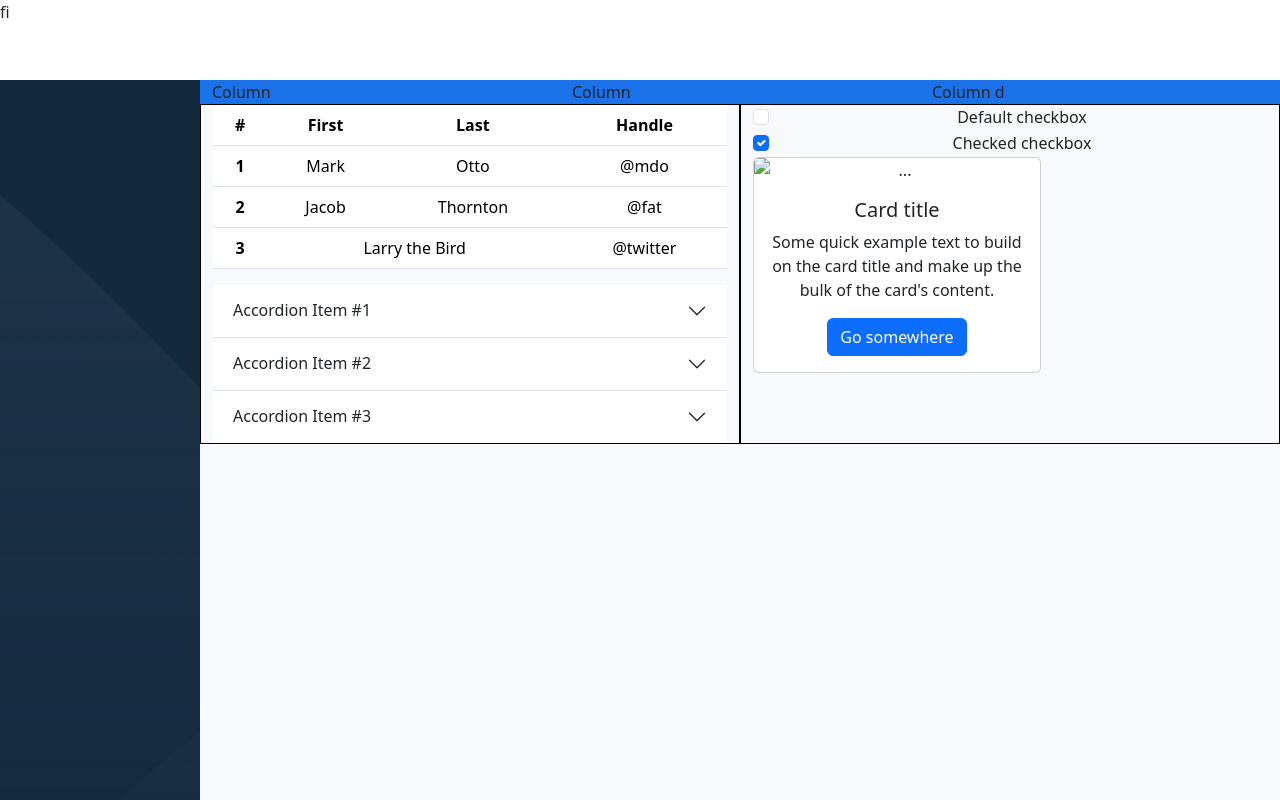
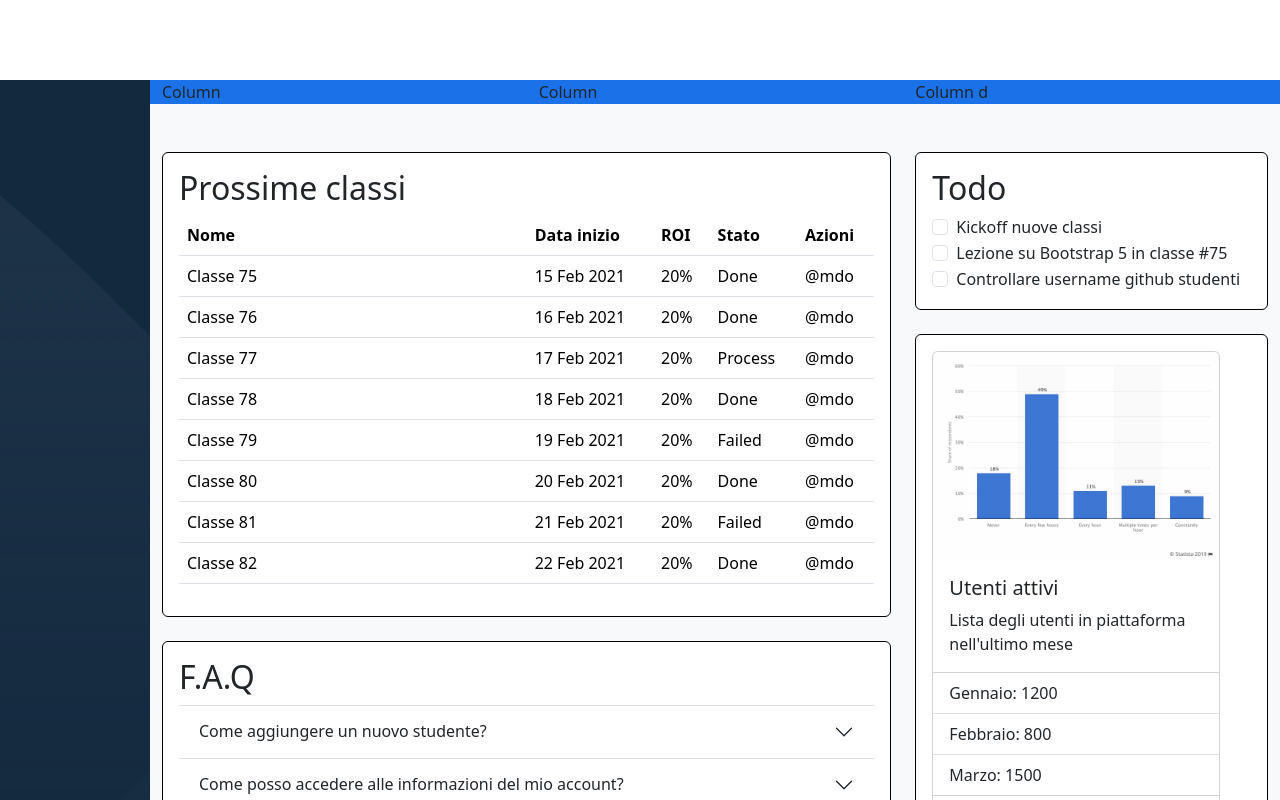
Before and after one commit to MarcoFonti/html-css-bootstrap-dashboard, a plain HTML site: page index.html in a window 1280 px wide. Drawn offline with nearby package versions, Linux system fonts and the light colour scheme.

Commit message:
add main

```diff
--- a/css/style.css
+++ b/css/style.css
@@ -38,6 +38,7 @@
 }
 
 
+
 /* TODO: Inizio */
 
 /* Header Attività */
@@ -45,11 +46,15 @@
     background-color: #1B72E8;
 }
 
+.title-table {
+    background-color: #342e2e;
+}
+
 /* ?MEDRIA QUERY*/
 @media screen and (min-width: 992px) {
 
     /* Grandezza Aside */
     .recipe-aside {
-        flex-basis: 200px;
+        flex-basis: 150px;
     }
 }
--- a/index.html
+++ b/index.html
@@ -13,7 +13,6 @@
 </head>
 <body>
     <header class="recipe-header">
-        fi
 
     </header>
       <div class="recipe-content flex">
@@ -23,7 +22,9 @@
         <main class="recipe-activity">
           <header class="header-activity">
             <div class="container">
+              <!-- Contenitore Row -->
               <div class="row row-cols-1 row-cols-md-3">
+                <!-- Collona Primaria -->
                 <div class="col order-md-1">
                   Column d
                 </div>
@@ -37,50 +38,91 @@
             </div>
           </header>
           <section class="recipe-progression">
-                  <div class="container text-center">
-
-
-                    <div class="row row-cols-1 row-cols-md-2">
-
-                      <!-- COL1 -->
-                      <div class="col border border-black">
-                        <!-- 1 -->
-                        <table class="table">
+            <div class="container">
+              <div class="row py-5">
+                <div class="col-12 col-md-8">
+                  <div class="border border-black p-3 rounded-2 bg-white mb-4">
+                    <!-- Tabella Classi -->
+                      <h2>Prossime classi</h2>
+                    <table class="table caption-top table-hover">
                       <thead>
                         <tr>
-                              <th scope="col">#</th>
-                              <th scope="col">First</th>
-                              <th scope="col">Last</th>
-                              <th scope="col">Handle</th>
+                          <th class="col-6" scope="col">Nome</th>
+                          <th scope="col">Data inizio</th>
+                          <th scope="col">ROI</th>
+                          <th scope="col">Stato</th>
+                          <th scope="col">Azioni</th>
                         </tr>
                       </thead>
                       <tbody>
                         <tr>
-                              <th scope="row">1</th>
-                              <td>Mark</td>
-                              <td>Otto</td>
+                          <td>Classe 75</td>
+                          <td>15 Feb 2021</td>
+                          <td>20%</td>
+                          <td>Done</td>
                           <td>@mdo</td>
                         </tr>
                         <tr>
-                              <th scope="row">2</th>
-                              <td>Jacob</td>
-                              <td>Thornton</td>
-                              <td>@fat</td>
+                          <td>Classe 76</td>
+                          <td>16 Feb 2021</td>
+                          <td>20%</td>
+                          <td>Done</td>
+                          <td>@mdo</td>
                         </tr>
                         <tr>
-                              <th scope="row">3</th>
-                              <td colspan="2">Larry the Bird</td>
-                              <td>@twitter</td>
+                          <td>Classe 77</td>
+                          <td>17 Feb 2021</td>
+                          <td>20%</td>
+                          <td>Process</td>
+                          <td>@mdo</td>
+                        </tr>
+                        <tr>
+                          <td>Classe 78</td>
+                          <td>18 Feb 2021</td>
+                          <td>20%</td>
+                          <td>Done</td>
+                          <td>@mdo</td>
+                        </tr>
+                        <tr>
+                          <td>Classe 79</td>
+                          <td>19 Feb 2021</td>
+                          <td>20%</td>
+                          <td>Failed</td>
+                          <td>@mdo</td>
+                        </tr>
+                        <tr>
+                          <td>Classe 80</td>
+                          <td>20 Feb 2021</td>
+                          <td>20%</td>
+                          <td>Done</td>
+                          <td>@mdo</td>
+                        </tr>
+                        <tr>
+                          <td>Classe 81</td>
+                          <td>21 Feb 2021</td>
+                          <td>20%</td>
+                          <td>Failed</td>
+                          <td>@mdo</td>
+                        </tr>
+                        <tr>
+                          <td>Classe 82</td>
+                          <td>22 Feb 2021</td>
+                          <td>20%</td>
+                          <td>Done</td>
+                          <td>@mdo</td>
                         </tr>
                       </tbody>
                     </table>
+                  </div>
 
-                        <!-- 2 -->
+                  <!-- F.A.Q -->
+                  <div class="border border-black p-3 rounded-2 bg-white">
                     <div class="accordion accordion-flush" id="accordionFlushExample">
+                      <h2>F.A.Q</h2>
                       <div class="accordion-item">
                         <h2 class="accordion-header">
                           <button class="accordion-button collapsed" type="button" data-bs-toggle="collapse" data-bs-target="#flush-collapseOne" aria-expanded="false" aria-controls="flush-collapseOne">
-                                Accordion Item #1
+                            Come aggiungere un nuovo studente?
                           </button>
                         </h2>
                         <div id="flush-collapseOne" class="accordion-collapse collapse" data-bs-parent="#accordionFlushExample">
@@ -90,7 +132,7 @@
                       <div class="accordion-item">
                         <h2 class="accordion-header">
                           <button class="accordion-button collapsed" type="button" data-bs-toggle="collapse" data-bs-target="#flush-collapseTwo" aria-expanded="false" aria-controls="flush-collapseTwo">
-                                Accordion Item #2
+                            Come posso accedere alle informazioni del mio account?
                           </button>
                         </h2>
                         <div id="flush-collapseTwo" class="accordion-collapse collapse" data-bs-parent="#accordionFlushExample">
@@ -100,7 +142,7 @@
                       <div class="accordion-item">
                         <h2 class="accordion-header">
                           <button class="accordion-button collapsed" type="button" data-bs-toggle="collapse" data-bs-target="#flush-collapseThree" aria-expanded="false" aria-controls="flush-collapseThree">
-                                Accordion Item #3
+                            Posso usare questa dashboard da mobile?
                           </button>
                         </h2>
                         <div id="flush-collapseThree" class="accordion-collapse collapse" data-bs-parent="#accordionFlushExample">
@@ -108,42 +150,52 @@
                         </div>
                       </div>
                     </div>
-
                   </div>
-
-                      <!-- COL2 -->
-                      <div class="col border border-black">
-
-                        <!-- 3 -->
+                </div>
+                <!-- Collona Secondaria -->
+                <div class="col-12 col-md-4">
+                  <!-- .Todo -->
+                  <div class="border border-black p-3 rounded-2 bg-white mb-4">
+                    <h2>Todo</h2>
                     <div class="form-check">
-                          <input class="form-check-input" type="checkbox" value="" id="flexCheckDefault">
-                          <label class="form-check-label" for="flexCheckDefault">
-                            Default checkbox
+                      <input class="form-check-input" type="checkbox" value="" id="kickoff">
+                      <label class="form-check-label" for="kickoff">
+                        Kickoff nuove classi
                       </label>
                     </div>
                     <div class="form-check">
-                          <input class="form-check-input" type="checkbox" value="" id="flexCheckChecked" checked>
-                          <label class="form-check-label" for="flexCheckChecked">
-                            Checked checkbox
+                      <input class="form-check-input" type="checkbox" value="" id="lessons">
+                      <label class="form-check-label" for="lessons">
+                        Lezione su Bootstrap 5 in classe #75
                       </label>
                     </div>
-
-                        <!-- 4 -->
-                        <div class="card" style="width: 18rem;">
-                          <img src="..." class="card-img-top" alt="...">
-                          <div class="card-body">
-                            <h5 class="card-title">Card title</h5>
-                            <p class="card-text">Some quick example text to build on the card title and make up the bulk of the card's content.</p>
-                            <a href="#" class="btn btn-primary">Go somewhere</a>
+                    <div class="form-check">
+                      <input class="form-check-input" type="checkbox" value="" id="github">
+                      <label class="form-check-label" for="github">
+                        Controllare username github studenti
+                      </label>
                     </div>
                   </div>
-
+                  <div class="border border-black p-3 rounded-2 bg-white">
+                    <!-- Card Utenti Attivi -->
+                    <div class="card" style="width: 18rem;">
+                      <img src="img/stats.jpeg" class="card-img-top" alt="Statistiche utenti attivi">
+                      <div class="card-body">
+                        <h5 class="card-title">Utenti attivi</h5>
+                        <p class="card-text">Lista degli utenti in piattaforma nell'ultimo mese</p>
                       </div>
-
-
+                      <ul class="list-group list-group-flush">
+                        <li class="list-group-item">Gennaio: 1200</li>
+                        <li class="list-group-item">Febbraio: 800</li>
+                        <li class="list-group-item">Marzo: 1500</li>
+                      </ul>
+                      <div class="card-body">
+                        <a href="#" class="card-link">Visualizza report approfondito</a>
                       </div>
-
-
+                    </div>
+                  </div>
+                </div>
+              </div>
             </div>
           </section>
         </main>
```
Lines whose indentation alone changed are shown as unchanged.
